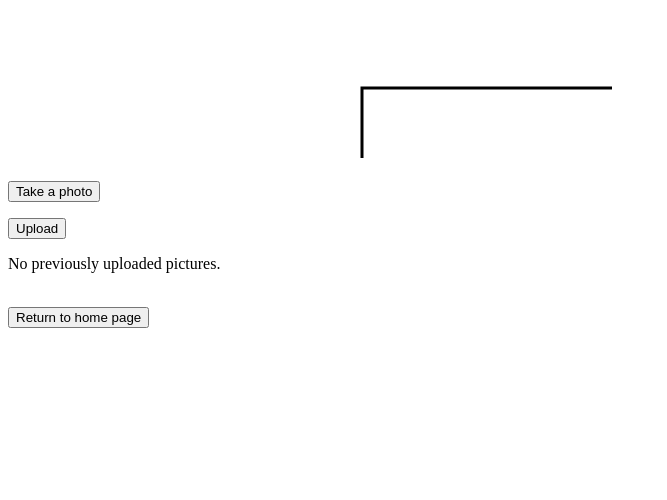
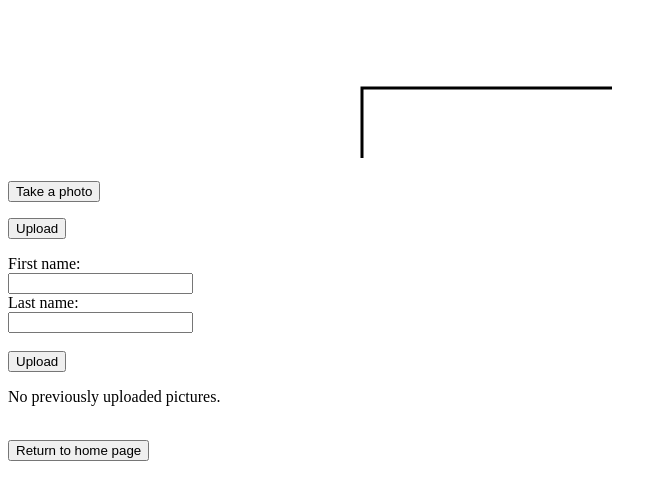
Before and after one commit to Marc-Velay/onboarding, a Django app: page /onboarding/liste/ in a window 1280 px wide. Shown: the top 500 px of the page, without its empty margins (0-667 px from the left). Run offline with Django 3.2, Linux system fonts and the light colour scheme; data that the repository does not hold is empty; some libraries are stand-ins or nearby versions.

Commit message:
mod reqs and added forms

```diff
--- a/onboarding/ocr.py
+++ b/onboarding/ocr.py
@@ -34,7 +34,7 @@ def ocr(name):
     tools = pyocr.get_available_tools()
     if len(tools) == 0:
         print("No OCR tool found")
-        sys.exit(1)
+        return {}
     # The tools are returned in the recommended order of usage
     tool = tools[0]
     print("Will use tool '%s'" % (tool.get_name()))
--- a/onboarding/templates/onboarding/onboarding.html
+++ b/onboarding/templates/onboarding/onboarding.html
@@ -27,6 +27,16 @@
         <input type="file" id="image" name="image" style="display: none">
         <p><input type="submit" value="Upload" id="subButton" /></p>
     </form>
+
+    <form action="/action_page.php">
+        First name:<br>
+        <input id="fnameForm" type="text" name="firstname" value="">
+        <br> Last name:<br>
+        <input id="lnameForm" type="text" name="lastname" value="">
+        <br><br>
+        <input type="submit" value="Upload" id="confDataButton">
+    </form>
+
     <div id="Template">{% include "onboarding/liste.html" %}</div>
 
     <br>
@@ -40,6 +50,10 @@
         data = JSON.parse(data);
         console.log(data);
         alert("first name: " + data.firstName + "\n second name: " + data.secondName + "\n last name: " + data.lastName);
+        fnameItem = document.getElementById('fnameForm');
+        lnameItem = document.getElementById('lnameForm');
+        fnameItem.value = data.firstName;
+        lnameItem.value = data.secondName;
     </script>
 </body>
 
```
Also changed, not shown: requirements.txt (+36 -9 lines), 1 other file.
